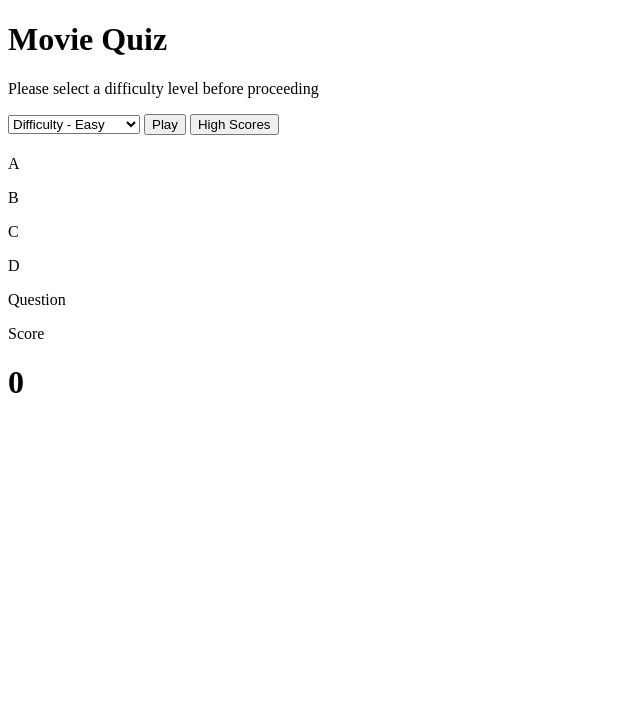
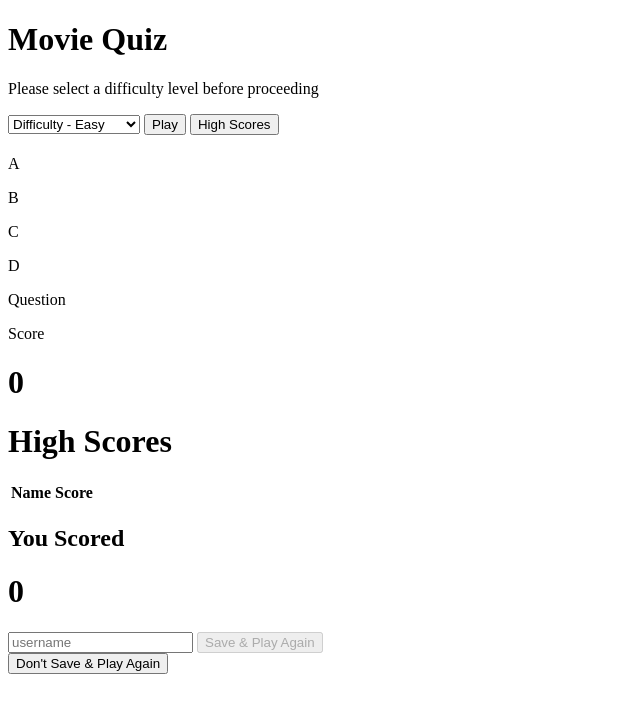
Before and after one commit to dkitley1975/movie-quiz, a plain HTML site: page index.html in a window 1280 px wide. Shown: the whole page, without its empty margins (0-640 px from the left). Drawn offline with Linux system fonts and the light colour scheme.

Commit message:
feat(page structure): add user final score section

```diff
--- a/index.html
+++ b/index.html
@@ -62,6 +62,34 @@
             </div>
          </div>
       </div>
+       <div id="user-final-score-container" class="flex-center flex-column glass hidden">
+         <h1>High Scores</h1>
+         <div id="high-scores-lists">
+            <table class="table">
+               <thead>
+                  <tr>
+                     <th>Name</th>
+                     <th>Score</th>
+                  </tr>
+               </thead>
+               <tbody id="high-scores-list"></tbody>
+            </table>
+         </div>
+         <h2>You Scored</h2>
+         <h1 id="playerFinalScore">0</h1>
+         <form>
+            <input type="text" name="username" id="username" placeholder="username" />
+            <button type="submit" class="btn" id="btn-save-score" onclick="saveHighScore(event)" disabled>
+            Save & Play Again
+            </button>
+         </form>
+         <button id="btn-view-home-screen" class="btn">Don't Save & Play Again</button>
+      </div>
+
+
+
+
+
 <script src="/assets/script/script.js"></script>
    </body>
 </html>
```
